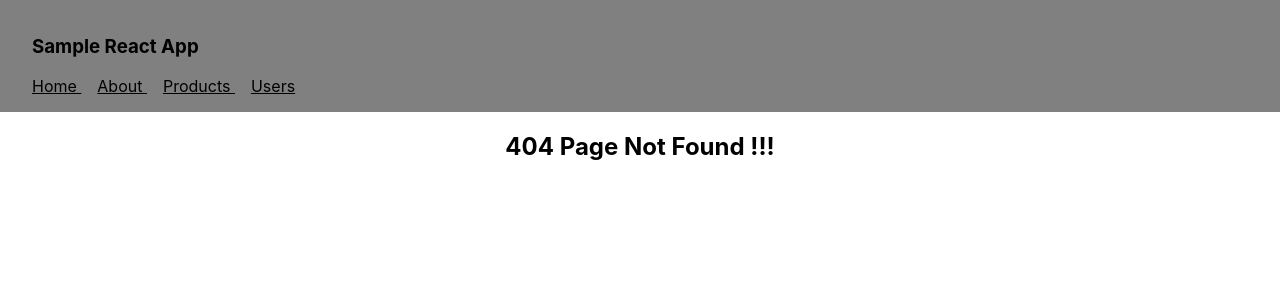
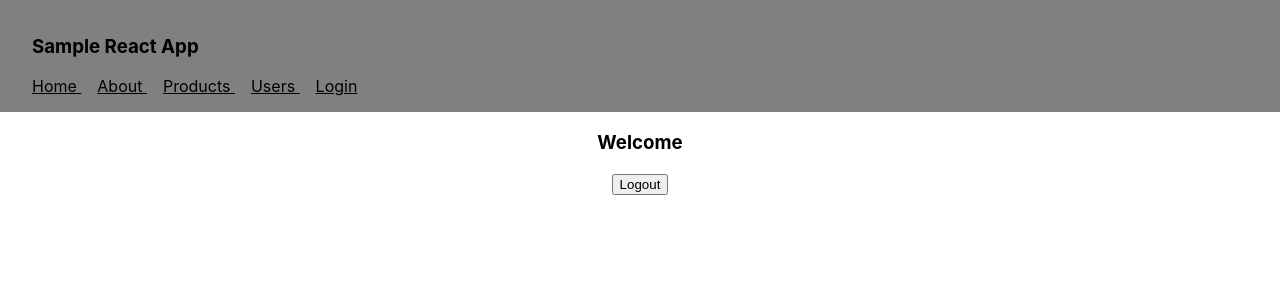
Before and after one commit to jigarnakarani258/React-Router, a React (Create React App) app in the folder react-router1-start/: page /profile in a window 1280 px wide. Before the commit this address had no page. Shown: the top 300 px of the page. Built offline with nearby package versions, Linux system fonts and the light colour scheme.

Commit message:
Authentication Added

```diff
--- a/react-router1-start/src/App.js
+++ b/react-router1-start/src/App.js
@@ -12,11 +12,16 @@ import Users from './Components/Users';
 import About from './Components/About';
 import UserDetail from './Components/UserDetail';
 import Admin from './Components/Admin';
+import Profile from './Components/Profile';
+import Login from './Components/Login';
+import { AuthProvider } from './Components/Authentication';
 const LazyComponent = React.lazy( () => import('./Components/LazyLoadingDemo'))
 
 function App() {
   return (
     <>
+    <AuthProvider>
+
       <NavigationBar/>
       <Routes>
         <Route path='' element={ <Home/> } > </Route>
@@ -35,6 +40,10 @@ function App() {
 
 
         <Route path='about' element={ <About/> } > </Route>
+
+        <Route path='profile' element={ <Profile/> } > </Route>
+        <Route path='login' element={ <Login/> } > </Route>
+
         <Route path='lazy-loading' element={
           <React.Suspense fallback=' Page Loading....'>
             <LazyComponent/>
@@ -44,6 +53,8 @@ function App() {
         {/* When path is not matching with our website route then render this Handler component */}
         <Route path='*' element={ <NoMatchingRouteHandler/> } > </Route>
       </Routes>
+
+    </AuthProvider>
     </>
 
   );
--- /dev/null
+++ b/react-router1-start/src/Components/Authentication.js
@@ -0,0 +1,27 @@
+import React, { useState , createContext, useContext } from "react"
+
+const AuthContext = createContext(null) ;
+
+function AuthProvider( {children} ) {
+
+    const [user, setUser] = useState(null);
+
+    const login = (user) => {
+        return setUser(user)
+    }
+    const logout = () => {
+        return setUser()
+    }
+
+    return (
+        <AuthContext.Provider value = {{ user , login , logout }}>
+            {children}
+        </AuthContext.Provider>
+    )
+}
+
+const useAuth = () => {
+    return useContext(AuthContext) ;
+}
+
+export { AuthProvider , useAuth };
--- /dev/null
+++ b/react-router1-start/src/Components/Login.js
@@ -0,0 +1,36 @@
+import React, { useState } from "react"
+import { useNavigate } from "react-router-dom";
+import { useAuth } from "./Authentication";
+
+
+function Login() {
+
+    const [user, setUser] = useState('') ;
+
+    const auth = useAuth() ;
+
+    const navigate = useNavigate();
+
+    const LoginHandlar = () => {
+        auth.login(user) ;
+        navigate('/profile' , {replace : true})
+    }
+
+    return (
+        <>
+            <center>
+                <h3> Login Page </h3>
+                <label>
+                    Username:- <input
+                        type="text"
+                        placeholder="username"
+                        onChange={(event) => setUser(event.target.value)}
+                    ></input>
+                </label>
+                <button onClick={() => {LoginHandlar()}}> Login </button>
+            </center>
+
+        </>
+    )
+}
+export default Login;
--- a/react-router1-start/src/Components/NavigationBar.js
+++ b/react-router1-start/src/Components/NavigationBar.js
@@ -1,5 +1,6 @@
 import React from "react"
 import { NavLink } from "react-router-dom";
+import { useAuth } from "./Authentication";
 
 function NavigationBar() {
 
@@ -13,6 +14,8 @@ function NavigationBar() {
         )
     }
 
+    const auth = useAuth();
+
     return (
         <nav className="primary-nav">
             <h3> Sample React App </h3>
@@ -20,6 +23,12 @@ function NavigationBar() {
             <NavLink to='/about' style={NavActiveLinkStyle} > About </NavLink>
             <NavLink to='/products' style={NavActiveLinkStyle} > Products </NavLink>
             <NavLink to='/users' style={NavActiveLinkStyle} > Users </NavLink>
+
+            {
+                auth.user
+                ?  <NavLink to='/profile' style={NavActiveLinkStyle} > Profile </NavLink>
+                : <NavLink to='/login' style={NavActiveLinkStyle} > Login </NavLink>
+            }
         </nav>
     )
 }
--- /dev/null
+++ b/react-router1-start/src/Components/Profile.js
@@ -0,0 +1,24 @@
+import React from "react"
+import { useAuth } from "./Authentication";
+import { useNavigate } from "react-router-dom";
+
+function Profile() {
+
+    const auth = useAuth();
+    const navigate = useNavigate();
+
+    const LogoutHandlar = () => {
+        auth.logout();
+        navigate('/')
+    }
+    return (
+        <>
+            <center>
+                <h3> Welcome {auth.user} </h3>
+                <button onClick={() => {LogoutHandlar()}}> Logout </button>
+            </center>
+
+        </>
+    )
+}
+export default Profile;
```
